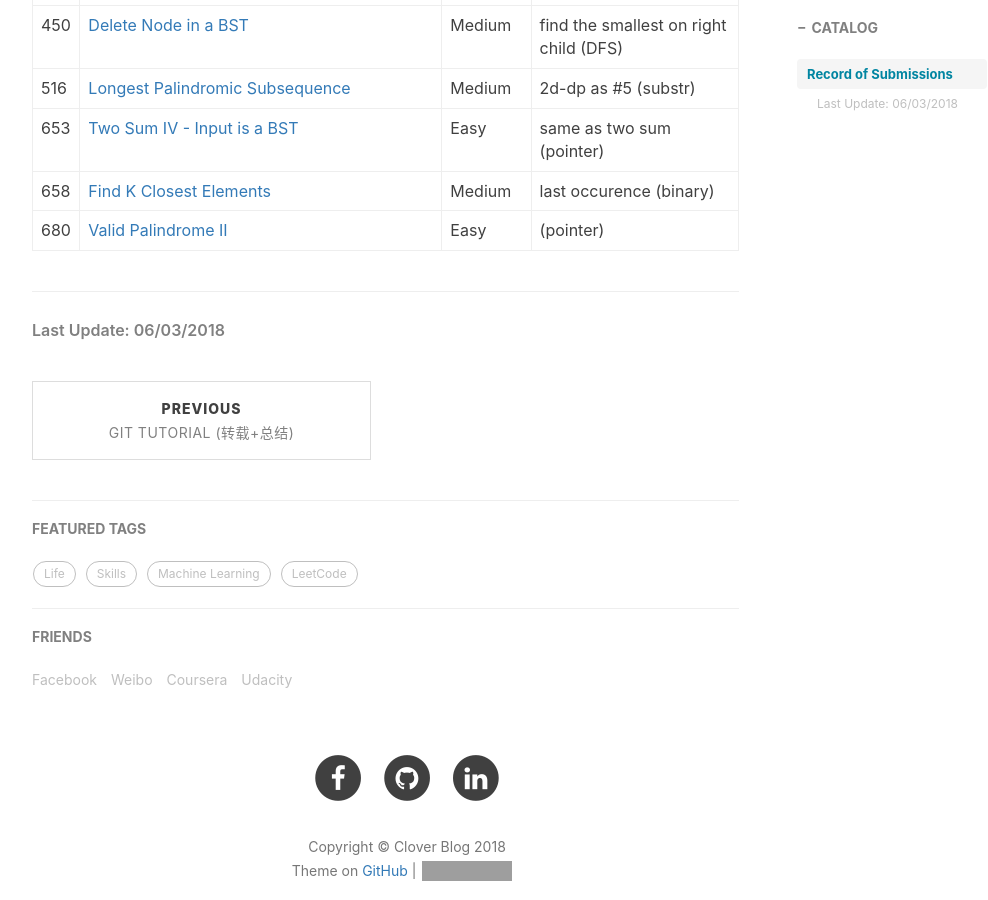
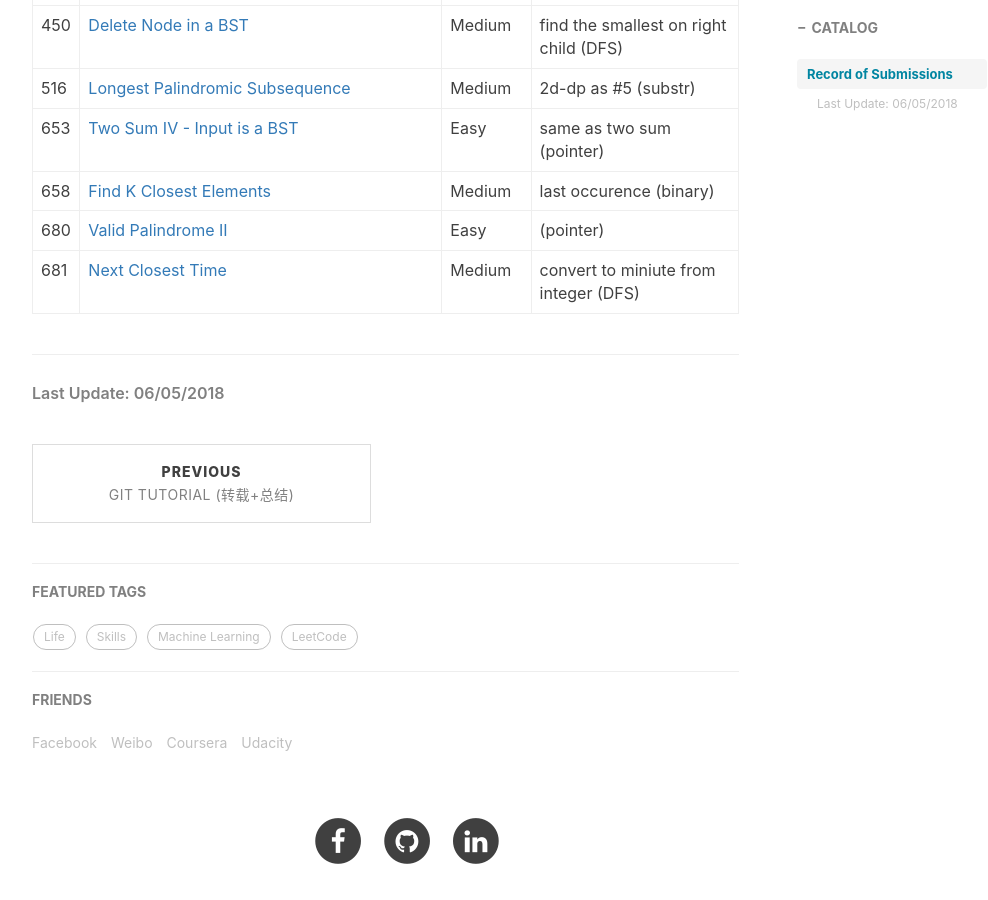
Before and after one commit to ly16/ly16.github.io, a Jekyll site: the page built from _posts/2018-05-18-leetcode-record-round1.md, in a window 1280 px wide and 900 px high, scrolled down 6086 px. Shown: the whole window, without its empty margins (233-1221 px from the left). Built offline with Jekyll 4.4.1, drawn with Linux system fonts in a browser that asks for light colours; nearby versions of some CDN libraries; comment, search, counter and statistics services are not loaded; grey boxes are pictures that could not be loaded.

Commit message:
Update 2018-05-18-leetcode-record-round1.md

```diff
--- a/_posts/2018-05-18-leetcode-record-round1.md
+++ b/_posts/2018-05-18-leetcode-record-round1.md
@@ -105,8 +105,8 @@ tags:
 |653|[Two Sum IV - Input is a BST](https://github.com/ly16/LC-Practice/blob/master/Two%20Sum%20IV%20-%20Input%20is%20a%20BST.java)|Easy|same as two sum (pointer)|
 |658|[Find K Closest Elements](https://github.com/ly16/LC-Practice/blob/master/K%20Closest%20In%20Sorted%20Array.java)|Medium|last occurence (binary)|
 |680|[Valid Palindrome II](https://github.com/ly16/LC-Practice/blob/master/Valid%20Palindrome%20II.java)|Easy|(pointer)|
-
+|681|[Next Closest Time](https://github.com/ly16/LC-Practice/blob/master/Next%20Closest%20Time.java)|Medium|convert to miniute from integer (DFS)|
 
 ______________________________________________
 
-###### Last Update: 06/03/2018
+###### Last Update: 06/05/2018
```
